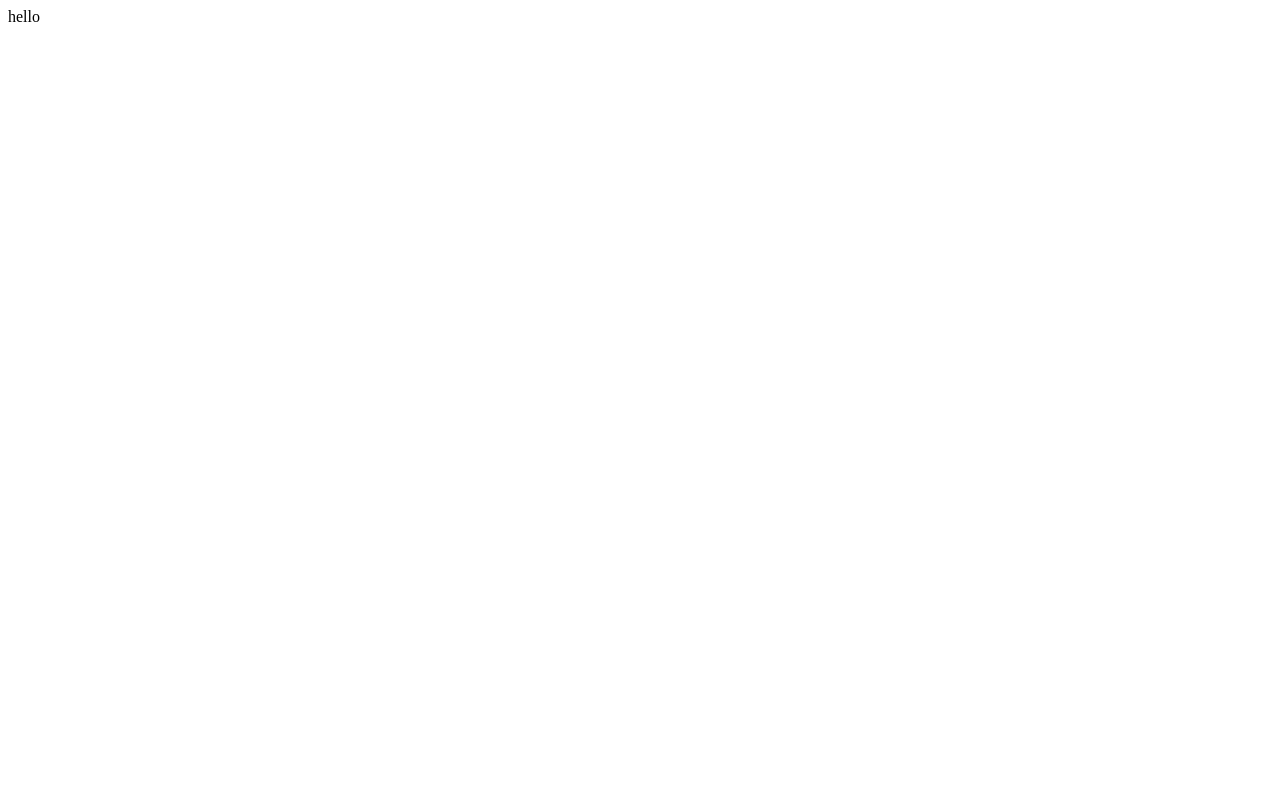
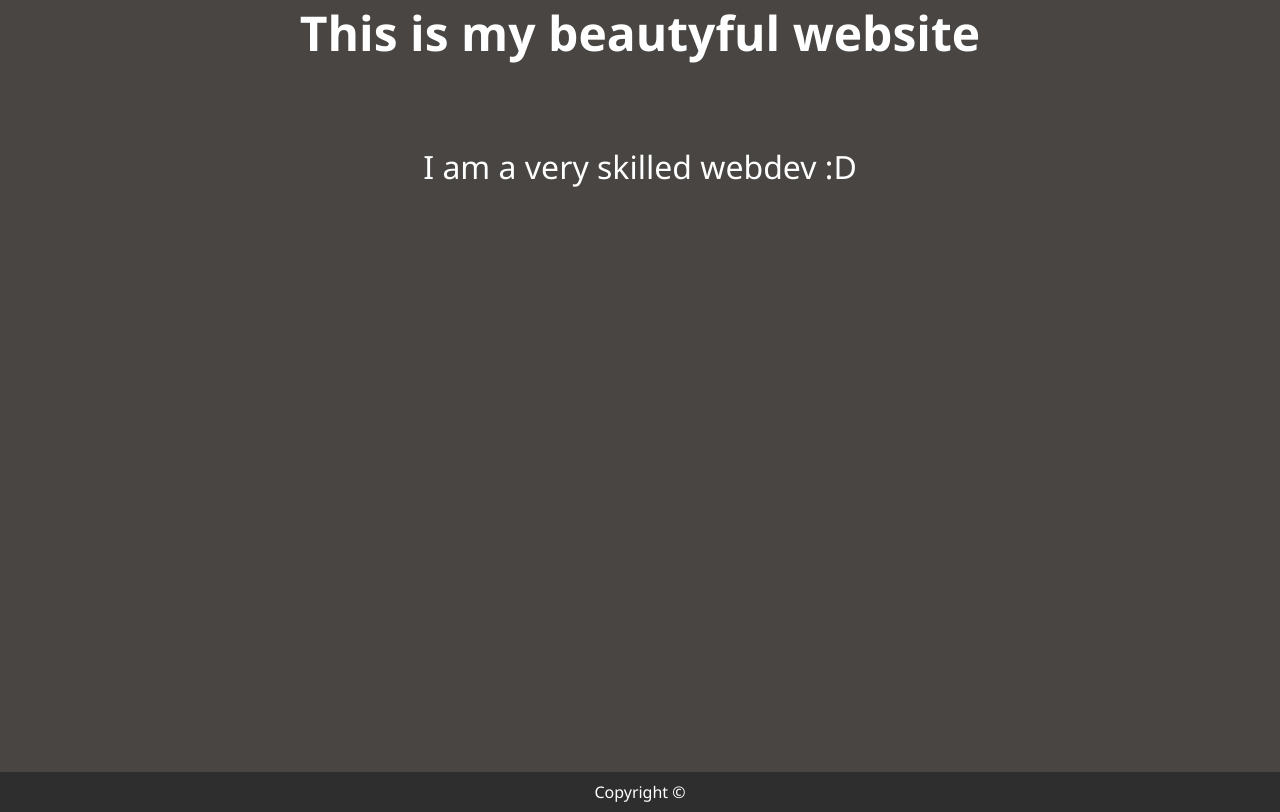
Before and after one commit to timohm/first-repo-school-, a plain HTML site: page index.html in a window 1280 px wide. Drawn offline with Linux system fonts and the light colour scheme.

Commit message:
Added footer

```diff
--- a/index.html
+++ b/index.html
@@ -1 +1,23 @@
-hello
+<!DOCTYPE html>
+<html lang="en">
+
+<head>
+    <meta charset="UTF-8">
+    <meta name="viewport" content="width=device-width, initial-scale=1.0">
+    <title>Perfect Title</title>
+    <link rel="stylesheet" href="style.css">
+</head>
+
+<body>
+    <div class="parent">
+        <h1 class="heading">This is my beautyful website</h1>
+    </div>
+    <div class="pParent">
+        <p class="para">I am a very skilled webdev :D</p>
+    </div>
+    <div class="footer">
+    <span class="footerT">Copyright &copy;</span>
+    </div>
+</body>
+
+</html>
--- a/style.css
+++ b/style.css
@@ -18,3 +18,23 @@
     text-align: center;
     font-size: 2rem;
 }
+
+.footer {
+    color: white;
+    display: flex;
+    position: relative;
+    text-align: center;
+    justify-content: center;
+    align-items: center;
+    background-color: hsl(0, 0%, 18%);
+    height: 5vh;
+    top: 73dvh;
+}
+
+.footerT {
+    display: flex;
+    position: relative;
+    background-color: hsl(0, 0%, 18%);
+    justify-content: center;
+    align-items: center;
+}
```
